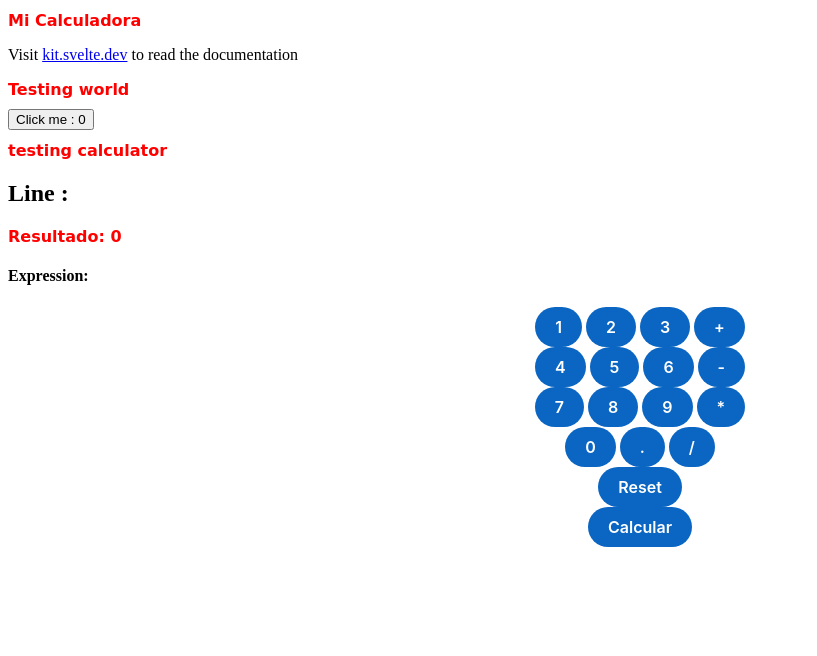
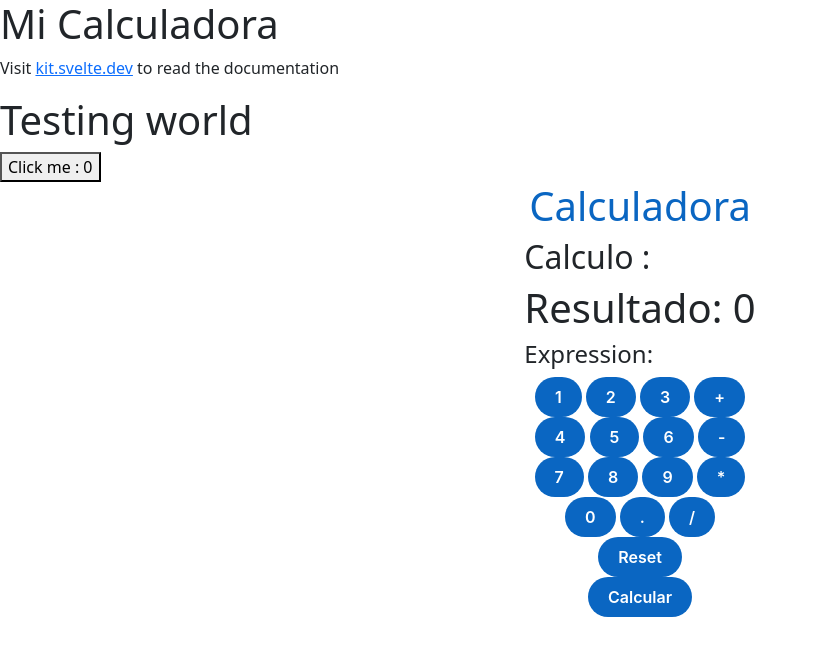
Before and after one commit to Eva02Daruma/calculadora-con-svelte, a SvelteKit app: page / in a window 1280 px wide. Shown: the top 656 px of the page, without its empty margins (0-817 px from the left). Built offline with nearby package versions, Linux system fonts and the light colour scheme.

Commit message:
Add Bootstrap and Popper.js dependencies

```diff
--- a/package.json
+++ b/package.json
@@ -17,5 +17,8 @@
 		"typescript": "^5.0.0",
 		"vite": "^4.4.2"
 	},
-	"type": "module"
+	"type": "module",
+	"dependencies": {
+		"bootstrap": "^5.3.2"
+	}
 }
--- a/src/app.html
+++ b/src/app.html
@@ -3,10 +3,14 @@
 	<head>
 		<meta charset="utf-8" />
 		<link rel="icon" href="%sveltekit.assets%/favicon.png" />
+		<link href="https://cdn.jsdelivr.net/npm/bootstrap@5.3.2/dist/css/bootstrap.min.css" rel="stylesheet" integrity="sha384-T3c6CoIi6uLrA9TneNEoa7RxnatzjcDSCmG1MXxSR1GAsXEV/Dwwykc2MPK8M2HN" crossorigin="anonymous">
 		<meta name="viewport" content="width=device-width, initial-scale=1" />
 		%sveltekit.head%
 	</head>
 	<body data-sveltekit-preload-data="hover">
 		<div style="display: contents">%sveltekit.body%</div>
+		<script src="https://cdn.jsdelivr.net/npm/bootstrap@5.3.2/dist/js/bootstrap.bundle.min.js" integrity="sha384-C6RzsynM9kWDrMNeT87bh95OGNyZPhcTNXj1NW7RuBCsyN/o0jlpcV8Qyq46cDfL" crossorigin="anonymous"></script>
+		<script src="https://cdn.jsdelivr.net/npm/@popperjs/core@2.11.8/dist/umd/popper.min.js" integrity="sha384-I7E8VVD/ismYTF4hNIPjVp/Zjvgyol6VFvRkX/vR+Vc4jQkC+hVqc2pM8ODewa9r" crossorigin="anonymous"></script>
+		<script src="https://cdn.jsdelivr.net/npm/bootstrap@5.3.2/dist/js/bootstrap.min.js" integrity="sha384-BBtl+eGJRgqQAUMxJ7pMwbEyER4l1g+O15P+16Ep7Q9Q+zqX6gSbd85u4mG4QzX+" crossorigin="anonymous"></script>
 	</body>
 </html>
--- a/src/routes/+page.svelte
+++ b/src/routes/+page.svelte
@@ -4,12 +4,12 @@
 <h1>Testing {name}</h1>
 <button on:click={handleClick}>Click me : {count}</button>
 
-<div>
-    <h1 class="titulo">testing calculator</h1>
+<div class="app-calculadora">
+    <h1 class="titulo">Calculadora</h1>
 <!-- lo mismo pero empezando desde la posicion 1 -->
 
 <div class="caja">
-    <h2>Line :  {calcline.slice(1).join(' ')}</h2>
+    <h2>Calculo :  {calcline.slice(1).join(' ')}</h2>
     <h1> Resultado: {result} </h1>
     <h4> Expression: {used_expression} </h4>
 </div>
@@ -111,10 +111,19 @@
 </script>
 
 <style>
-h1 {
-  color: red;
-  font-family: 'Comic Sans MS', cursive;
-  font-size: 1em;
+/* estilo app */
+.app-calculadora {
+  display: flex;
+  flex-direction: column;
+  justify-content: center;
+  align-items: center;
+  width: 100%;
+}
+
+/* estilo titulo */
+.titulo {
+  text-align: center;
+  color: #0A66C2;
 }
 /* estilo caja */
 
```
Also changed, not shown: 1 other file (tests, documents, lock files or other folders).
